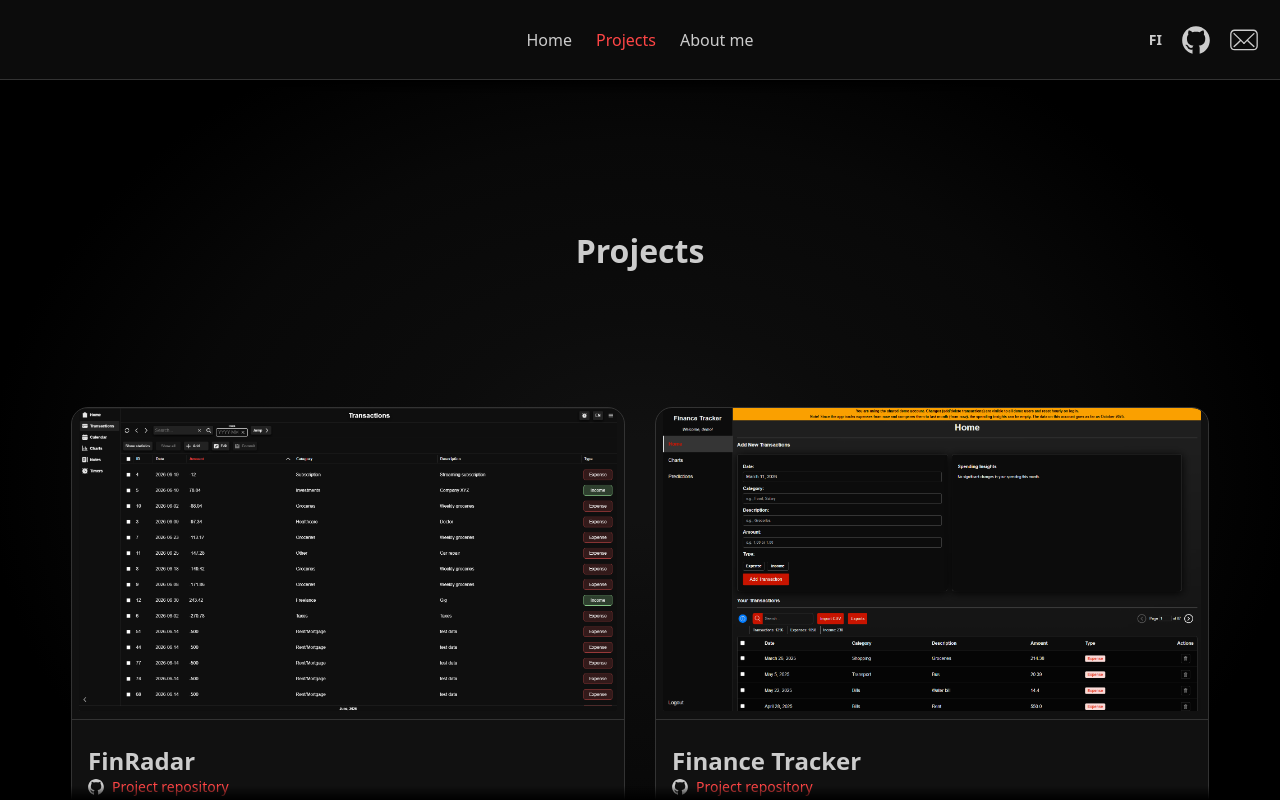
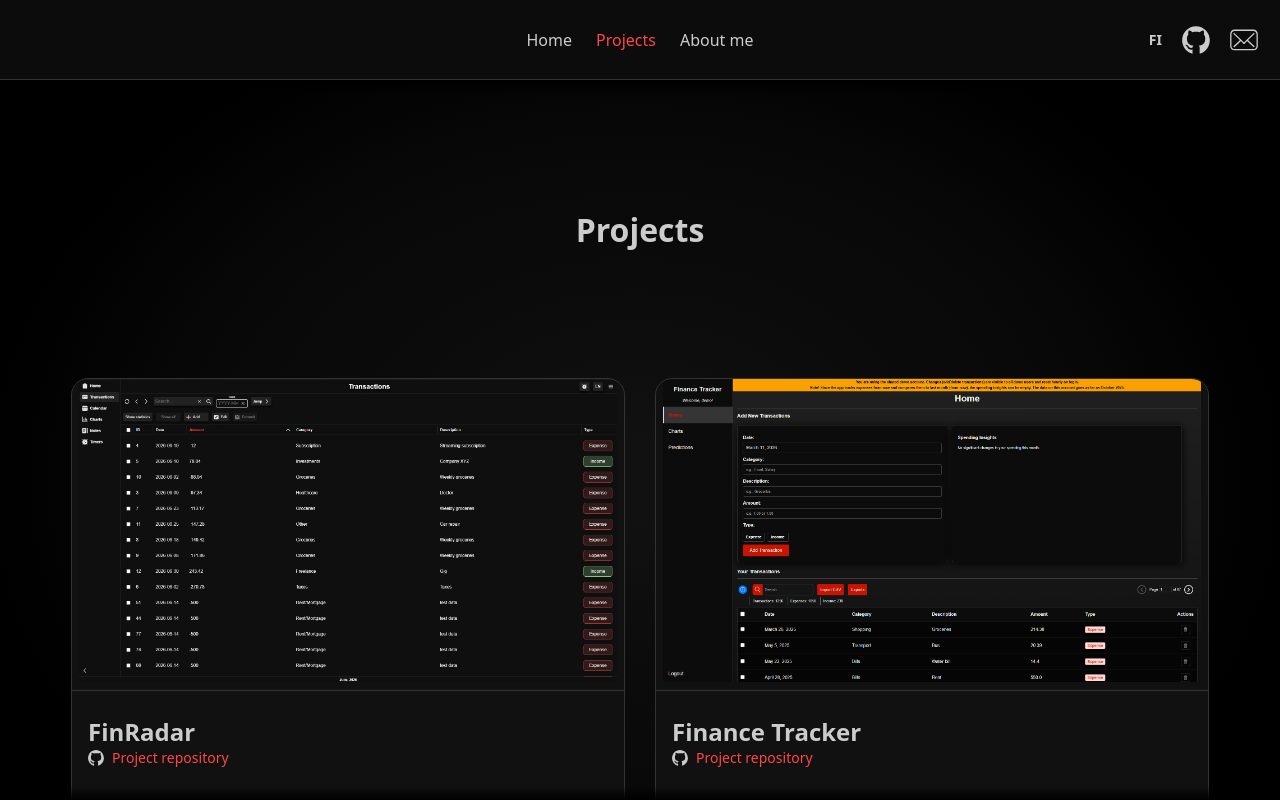
Before and after one commit to Stenberg-N/stenberg-n.github.io, a SvelteKit app: page /projects in a window 1280 px wide. Built offline with nearby package versions, Linux system fonts and the light colour scheme.

Commit message:
Fix: projects page scrolling on FireFox and scrollbar visibility on Chromium

```diff
--- a/src/lib/projects.ts
+++ b/src/lib/projects.ts
@@ -147,6 +147,6 @@ const createImageNotes = () => {
   imageNoteResolve();
 
   return m;
-}
+};
 
 export const imageNotes = createImageNotes();
--- a/src/routes/projects/+page.svelte
+++ b/src/routes/projects/+page.svelte
@@ -10,9 +10,9 @@
 
 </script>
 
-<div id="projects-container" class="flex vertical marginalized">
+<div id="projects-container" class="flex vertical">
   <h1>{$t["navigation.anchors.names"][1]}</h1>
-  <div id="projects-wrapper">
+  <div id="projects-wrapper" class="marginalized">
     {#each projects as project, i (i)}
       <div
         role="button"
@@ -47,19 +47,19 @@
 
 <style>
   #projects-container {
-    padding: 0 2rem;
+    gap: 0;
 
     &::before {
       content: '';
       position: fixed;
-      inset: 0;
+      inset: 0 8px 0 0;
       z-index: -1;
       background: radial-gradient(ellipse at 50% 60%, #111 6%, #0c0c0c 24%, #080808 50%, black 72%);
     }
 
     > h1 {
       text-align: center;
-      margin-bottom: 8rem;
+      margin: 8rem 0 0;
     }
 
     #projects-wrapper {
@@ -67,6 +67,7 @@
       grid-template-columns: 1fr 1fr;
       grid-auto-rows: 550px;
       gap: 2rem;
+      padding: 0 2rem;
 
       .project-container {
         justify-content: flex-start;
```
